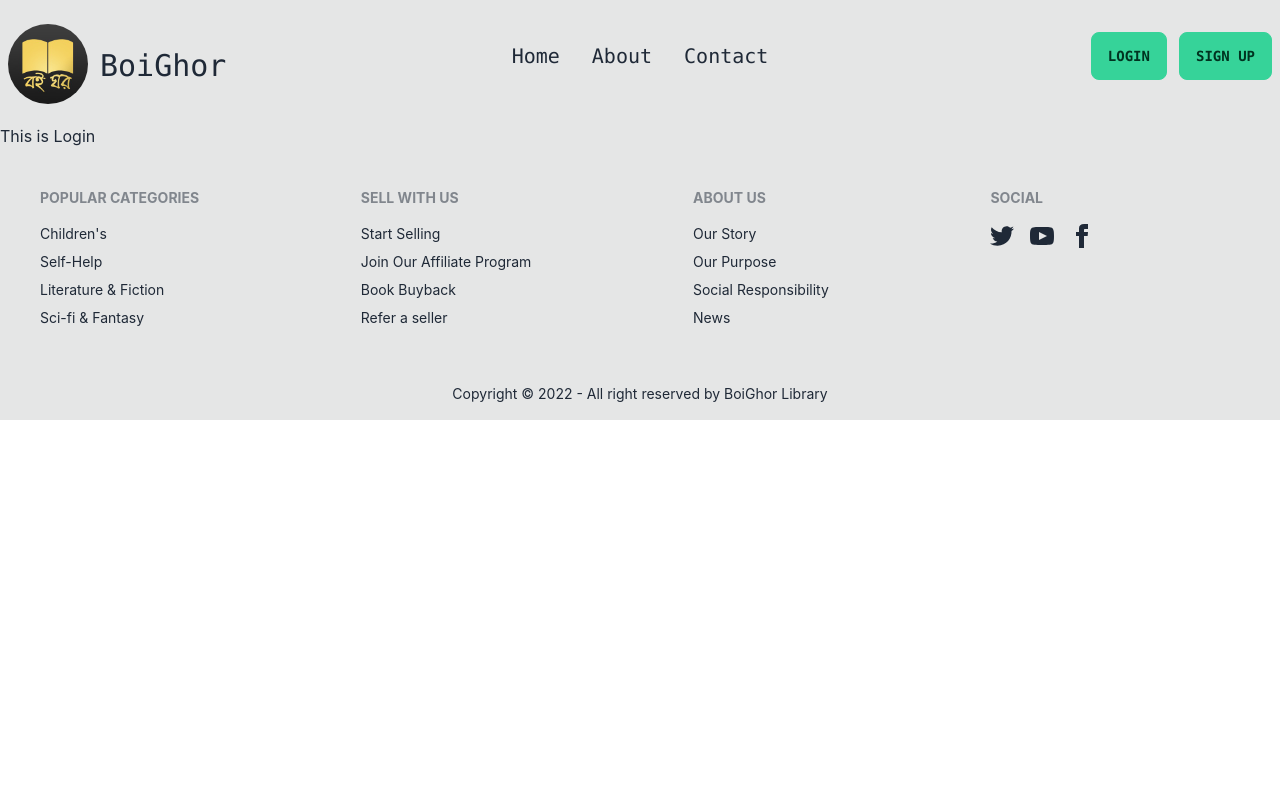
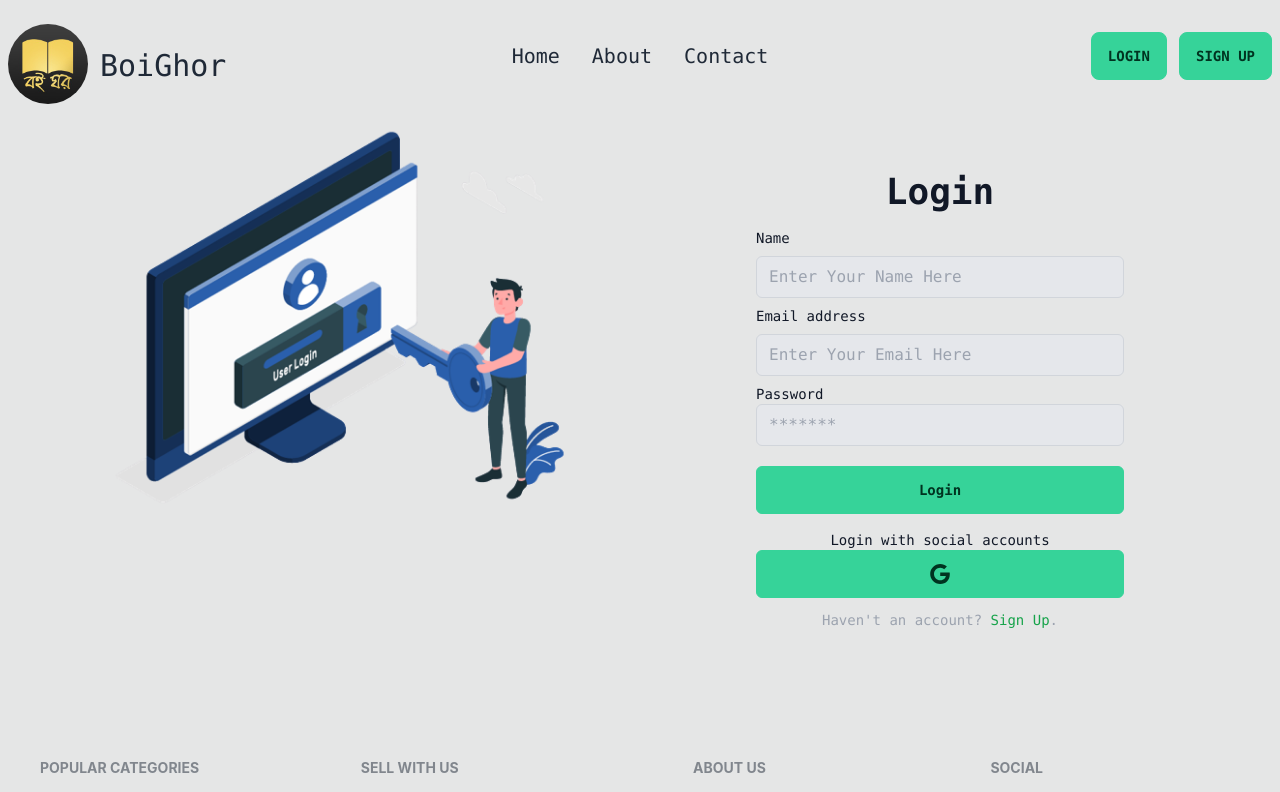
Before and after one commit to mkador/boighor-client, a React (Create React App) app: page /login in a window 1280 px wide. Shown: the top 792 px of the page. Built offline with nearby package versions, Linux system fonts and the light colour scheme.

Commit message:
login and sign in page added

```diff
--- a/src/Pages/Home/BookCondition.js
+++ b/src/Pages/Home/BookCondition.js
@@ -12,7 +12,7 @@ const BookCondition = () => {
               <img src={guideBook} className=" rounded-lg shadow-2xl" alt="" />
             </div>
             <div>
-              <p className="text-red-700 font-mono text-bold">
+              <p className="text-green-600 font-mono text-bold hover:underline">
                 <Link>BOOK COLLECTING GUIDE</Link>
               </p>
               <h1 className="mt-6 text-4xl font-bold font-mono mb-4 ">
--- a/src/Pages/Login/Login.js
+++ b/src/Pages/Login/Login.js
@@ -1,9 +1,113 @@
 import React from 'react'
+import { Link } from 'react-router-dom'
+import login from '../../assets/images/login.png'
 
 const Login = () => {
+  const handleSubmit = (e) => {}
+
+  const handleGoogleSignIn = () => {}
   return (
-    <div>
-      <h4>This is Login</h4>
+    <div className="grid lg:grid-cols-2 pr-10 pb-12 pl-10">
+      <div className="">
+        <img src={login} alt="" className="w-100 justify-center items-center" />
+      </div>
+      <div className="flex justify-center items-center">
+        <div className="flex flex-col max-w-md font-mono  rounded-md sm:p-10 bg-base-600 text-gray-900">
+          <div className="mb-2 text-center">
+            <h1 className="my-2 text-4xl font-bold">Login</h1>
+          </div>
+          <form
+            onSubmit={handleSubmit}
+            noValidate=""
+            action=""
+            className="space-y-5 ng-untouched ng-pristine ng-valid"
+          >
+            <div className="space-y-2">
+              <div>
+                <label htmlFor="email" className="block mb-2 text-sm">
+                  Name
+                </label>
+                <input
+                  type="text"
+                  name="name"
+                  id="name"
+                  required
+                  placeholder="Enter Your Name Here"
+                  className="w-full px-3 py-2 border rounded-md border-gray-300 focus:outline-green-500 bg-gray-200 text-gray-900"
+                  data-temp-mail-org="0"
+                />
+              </div>
+
+              <div>
+                <label htmlFor="email" className="block mb-2 text-sm">
+                  Email address
+                </label>
+                <input
+                  required
+                  type="email"
+                  name="email"
+                  id="email"
+                  placeholder="Enter Your Email Here"
+                  className="w-full px-3 py-2 border rounded-md border-gray-300 focus:outline-green-500 bg-gray-200 text-gray-900"
+                  data-temp-mail-org="0"
+                />
+              </div>
+              <div>
+                <div className="flex justify-between">
+                  <label htmlFor="password" className="text-sm">
+                    Password
+                  </label>
+                </div>
+                <input
+                  type="password"
+                  name="password"
+                  id="password"
+                  required
+                  placeholder="*******"
+                  className="w-full px-3 py-2 border rounded-md border-gray-300 bg-gray-200 focus:outline-green-500 text-gray-900"
+                />
+              </div>
+            </div>
+            <div className="">
+              <div className="text-center btn btn-success w-full px-8  font-semibold rounded-md ">
+                <button type="submit">Login</button>
+              </div>
+            </div>
+          </form>
+          <div className="flex items-center pt-4 space-x-1">
+            <div className="flex-1 h-px sm:w-16 dark:bg-gray-700"></div>
+            <p className="px-3 text-sm dark:text-gray-400">
+              Login with social accounts
+            </p>
+            <div className="flex-1 h-px sm:w-16 dark:bg-gray-700"></div>
+          </div>
+          <div className="flex justify-center space-x-4">
+            <button
+              onClick={handleGoogleSignIn}
+              aria-label="Log in with Google"
+              className="p-3 text-center btn btn-success w-full px-8  font-semibold rounded-md"
+            >
+              <svg
+                xmlns="http://www.w3.org/2000/svg"
+                viewBox="0 0 32 32"
+                className="w-5 h-5 fill-current"
+              >
+                <path d="M16.318 13.714v5.484h9.078c-0.37 2.354-2.745 6.901-9.078 6.901-5.458 0-9.917-4.521-9.917-10.099s4.458-10.099 9.917-10.099c3.109 0 5.193 1.318 6.38 2.464l4.339-4.182c-2.786-2.599-6.396-4.182-10.719-4.182-8.844 0-16 7.151-16 16s7.156 16 16 16c9.234 0 15.365-6.49 15.365-15.635 0-1.052-0.115-1.854-0.255-2.651z"></path>
+              </svg>
+            </button>
+          </div>
+          <p className="px-6 mt-3 text-sm text-center text-gray-400">
+            Haven't an account?{' '}
+            <Link
+              to="/login"
+              className="hover:underline text-bold text-green-600"
+            >
+              Sign Up
+            </Link>
+            .
+          </p>
+        </div>
+      </div>
     </div>
   )
 }
--- a/src/Pages/Login/SignUp.js
+++ b/src/Pages/Login/SignUp.js
@@ -1,9 +1,126 @@
 import React from 'react'
+import { Link } from 'react-router-dom'
+import signup from '../../assets/images/signup.jpg'
 
 const SignUp = () => {
+  const handleSubmit = (e) => {}
+
+  const handleGoogleSignIn = () => {}
+
   return (
-    <div>
-      <h4>This is Sign Up</h4>
+    <div className="grid lg:grid-cols-2 pr-20 pb-12 pl-20">
+      <div className="justify-center items-center">
+        <img src={signup} alt="" className="w-100 text-center" />
+      </div>
+      <div className="flex justify-center items-center pt-5">
+        <div className="flex flex-col max-w-md font-mono  rounded-md sm:p-10 bg-base-600 text-gray-900">
+          <div className="mb-2 text-center">
+            <h1 className="my-2 text-4xl font-bold">Signup</h1>
+            <p className="text-sm text-gray-400">Create a new account</p>
+          </div>
+          <form
+            onSubmit={handleSubmit}
+            noValidate=""
+            action=""
+            className="space-y-5 ng-untouched ng-pristine ng-valid"
+          >
+            <div className="space-y-2">
+              <div>
+                <label htmlFor="email" className="block mb-2 text-sm">
+                  Name
+                </label>
+                <input
+                  type="text"
+                  name="name"
+                  id="name"
+                  required
+                  placeholder="Enter Your Name Here"
+                  className="w-full px-3 py-2 border rounded-md border-gray-300 focus:outline-green-500 bg-gray-200 text-gray-900"
+                  data-temp-mail-org="0"
+                />
+              </div>
+              <div>
+                <label htmlFor="image" className="block mb-2 text-sm">
+                  Select Image:
+                </label>
+                <input
+                  type="file"
+                  id="image"
+                  name="image"
+                  accept="image/*"
+                  required
+                />
+              </div>
+              <div>
+                <label htmlFor="email" className="block mb-2 text-sm">
+                  Email address
+                </label>
+                <input
+                  required
+                  type="email"
+                  name="email"
+                  id="email"
+                  placeholder="Enter Your Email Here"
+                  className="w-full px-3 py-2 border rounded-md border-gray-300 focus:outline-green-500 bg-gray-200 text-gray-900"
+                  data-temp-mail-org="0"
+                />
+              </div>
+              <div>
+                <div className="flex justify-between">
+                  <label htmlFor="password" className="text-sm">
+                    Password
+                  </label>
+                </div>
+                <input
+                  type="password"
+                  name="password"
+                  id="password"
+                  required
+                  placeholder="*******"
+                  className="w-full px-3 py-2 border rounded-md border-gray-300 bg-gray-200 focus:outline-green-500 text-gray-900"
+                />
+              </div>
+            </div>
+            <div className="">
+              <div className="text-center btn btn-success w-full px-8  font-semibold rounded-md ">
+                <button type="submit">Sign up</button>
+              </div>
+            </div>
+          </form>
+          <div className="flex items-center pt-4 space-x-1">
+            <div className="flex-1 h-px sm:w-16 dark:bg-gray-700"></div>
+            <p className="px-3 text-sm dark:text-gray-400">
+              Signup with social accounts
+            </p>
+            <div className="flex-1 h-px sm:w-16 dark:bg-gray-700"></div>
+          </div>
+          <div className="flex justify-center space-x-4">
+            <button
+              onClick={handleGoogleSignIn}
+              aria-label="Log in with Google"
+              className="p-3 text-center btn btn-success w-full px-8  font-semibold rounded-md"
+            >
+              <svg
+                xmlns="http://www.w3.org/2000/svg"
+                viewBox="0 0 32 32"
+                className="w-5 h-5 fill-current"
+              >
+                <path d="M16.318 13.714v5.484h9.078c-0.37 2.354-2.745 6.901-9.078 6.901-5.458 0-9.917-4.521-9.917-10.099s4.458-10.099 9.917-10.099c3.109 0 5.193 1.318 6.38 2.464l4.339-4.182c-2.786-2.599-6.396-4.182-10.719-4.182-8.844 0-16 7.151-16 16s7.156 16 16 16c9.234 0 15.365-6.49 15.365-15.635 0-1.052-0.115-1.854-0.255-2.651z"></path>
+              </svg>
+            </button>
+          </div>
+          <p className="px-6 text-sm text-center text-gray-400">
+            Already have an account yet?{' '}
+            <Link
+              to="/login"
+              className="hover:underline text-bold text-green-600"
+            >
+              Login
+            </Link>
+            .
+          </p>
+        </div>
+      </div>
     </div>
   )
 }
```
Also changed, not shown: src/assets/images/login.png (added), src/assets/images/signup.jpg (added).
